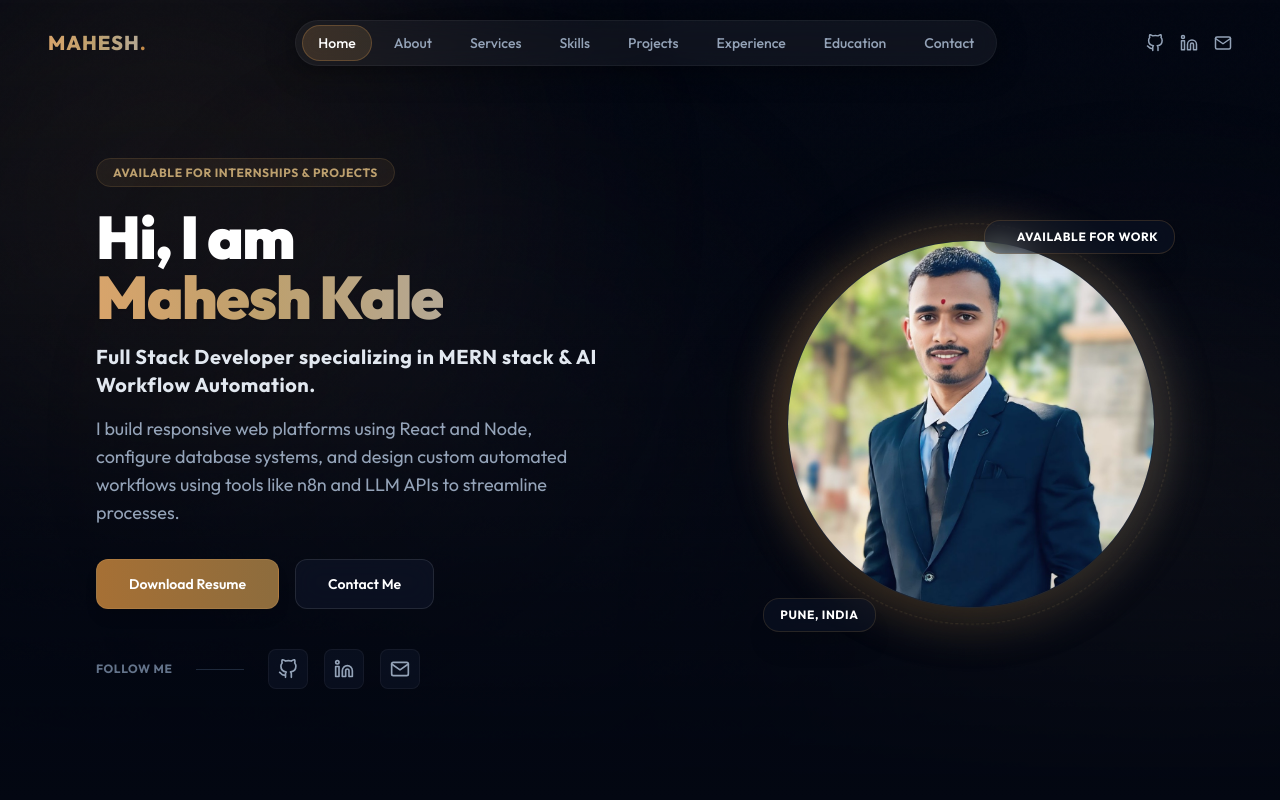
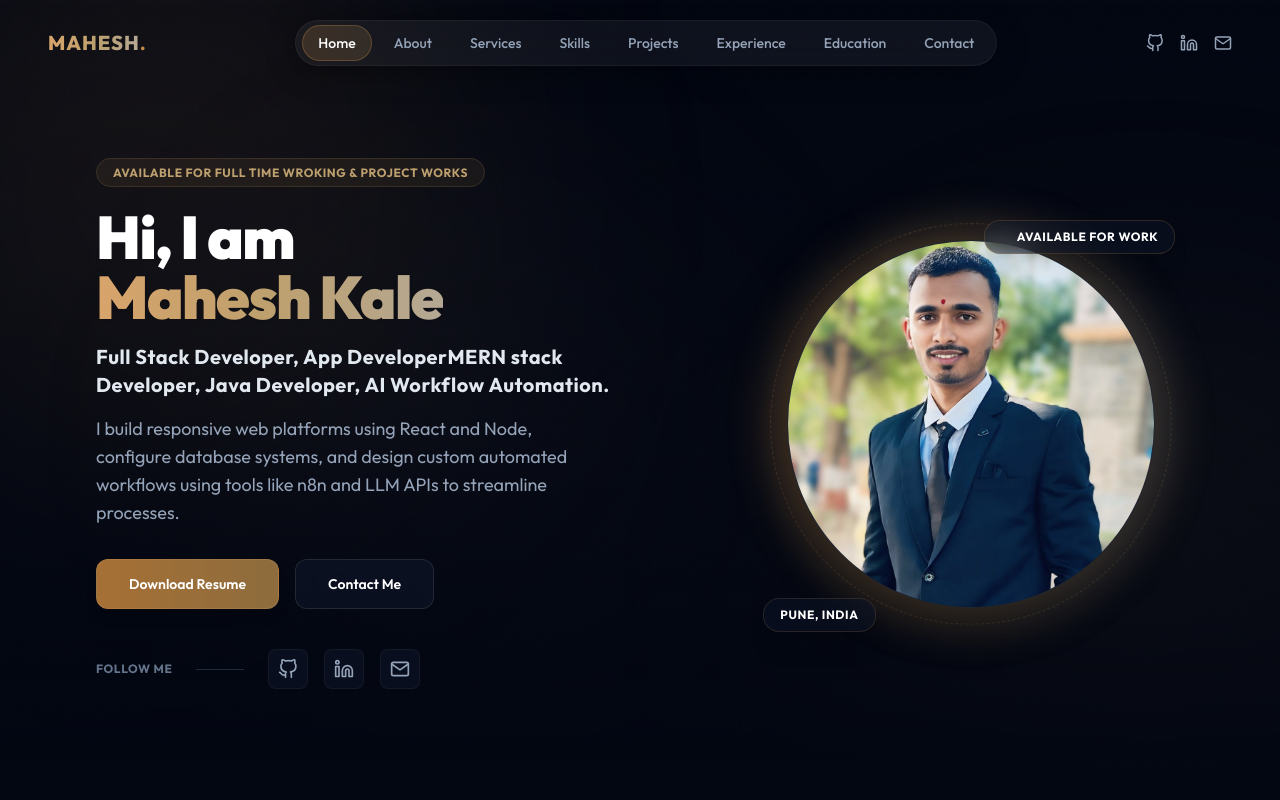
Before and after one commit to kalemahesh345/Portfollio, a React (Vite) app: page / in a window 1280 px wide. Shown: the top 800 px of the page. Built offline with nearby package versions, Linux system fonts and the light colour scheme.

Commit message:
Initial commit

```diff
--- a/src/components/Hero.jsx
+++ b/src/components/Hero.jsx
@@ -48,7 +48,7 @@ export default function Hero() {
           {/* Greeting Badge */}
           <motion.div variants={itemVariants} className="inline-block mb-6">
             <span className="px-4 py-1.5 rounded-full text-xs font-bold tracking-wider text-accent-400 bg-accent-500/10 border border-accent-500/20 uppercase">
-              Available for Internships & Projects
+              Available for Full Time Wroking & Project Works
             </span>
           </motion.div>
 
@@ -67,7 +67,7 @@ export default function Hero() {
             variants={itemVariants}
             className="text-lg md:text-xl font-bold text-slate-200 mb-4 tracking-wide max-w-xl animate-none"
           >
-            Full Stack Developer specializing in MERN stack & AI Workflow Automation.
+            Full Stack Developer, App DeveloperMERN stack Developer, Java Developer, AI Workflow Automation.
           </motion.p>
 
           <motion.p
@@ -83,8 +83,8 @@ export default function Hero() {
             className="flex flex-col sm:flex-row gap-4 w-full sm:w-auto mb-10"
           >
             <a
-              href="/Kale_Mahesh_Resume.pdf"
-              download="/Kale_Mahesh_Resume.pdf"
+              href="/Mahesh_Resume.pdf"
+              download="Mahesh_Resume.pdf"
               className="px-8 py-3.5 rounded-xl font-semibold bg-gradient-to-r from-primary-600 to-accent-600 hover:from-primary-500 hover:to-accent-500 text-white shadow-lg shadow-primary-950/40 text-center transition-all duration-300 hover:-translate-y-0.5 border border-primary-400/20 active:translate-y-0 text-sm"
             >
               Download Resume
```
